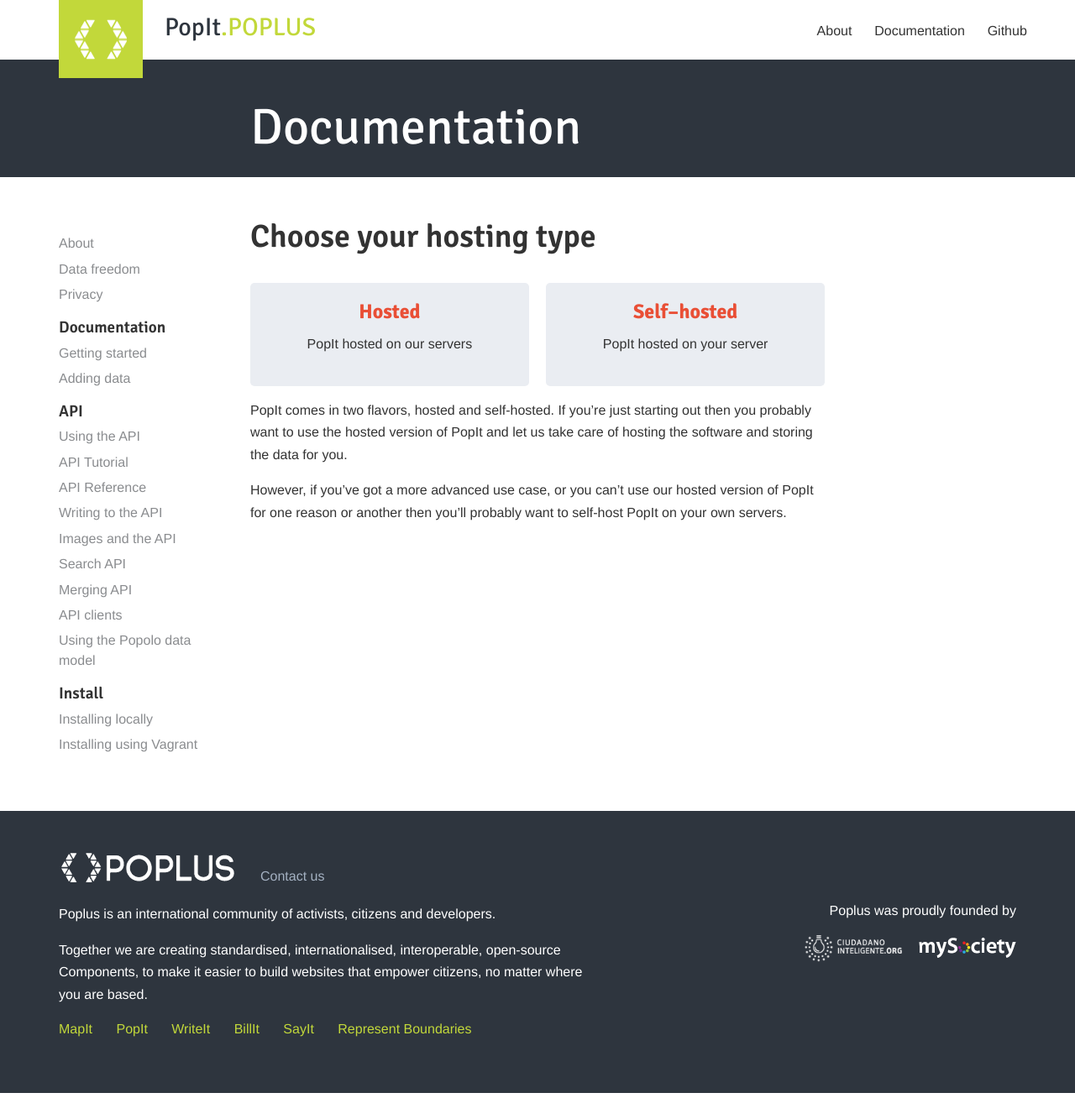
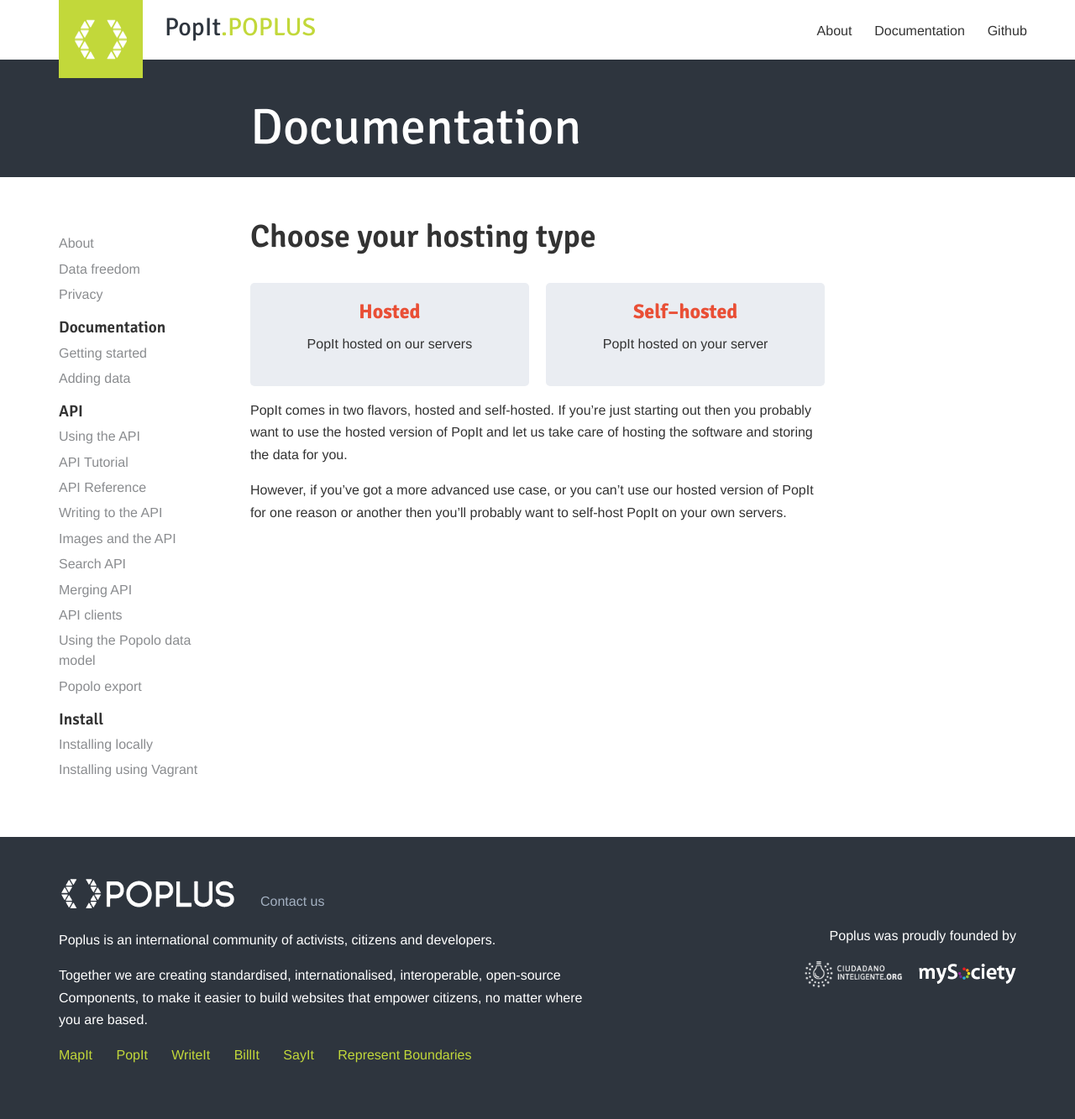
Before and after one commit to mysociety/popit.poplus.org, a Jekyll site: the page built from docs/index.md, in a window 1280 px wide. Shown: the whole page at 84% size. Built offline with Jekyll 4.4.1, drawn with Linux system fonts in a browser that asks for light colours; before the commit the page ends 1302 px from its top, so only the background shows below that.

Commit message:
Link to page in sidebar

```diff
--- a/_includes/sidebar.html
+++ b/_includes/sidebar.html
@@ -16,6 +16,7 @@
         <li><a href="{{ site.baseurl }}/docs/api/merging/">Merging API</a></li>
         <li><a href="{{ site.baseurl }}/docs/api/clients/">API clients</a></li>
         <li><a href="{{ site.baseurl }}/docs/using-the-popolo-data-model/">Using the Popolo data model</a></li>
+        <li><a href="{{ site.baseurl }}/docs/popolo-export/">Popolo export</a></li>
         <li><a href="{{ site.baseurl }}/docs/install/"><h2>Install</h2></a></li>
         <li><a href="{{ site.baseurl }}/docs/install/">Installing locally</a></li>
         <li><a href="{{ site.baseurl }}/docs/install/vagrant/">Installing using Vagrant</a></li>
```
